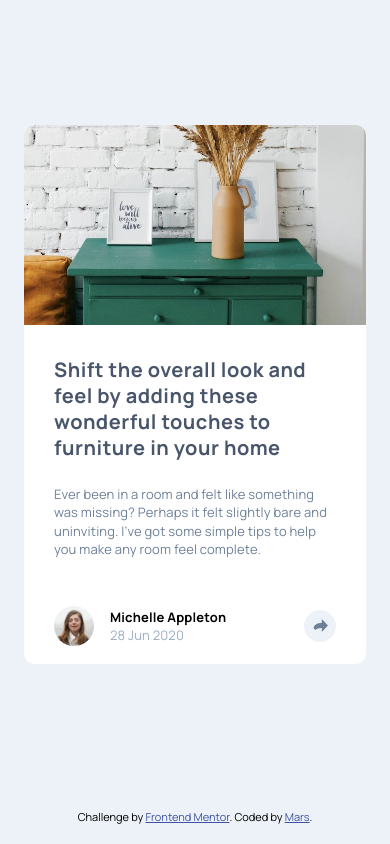
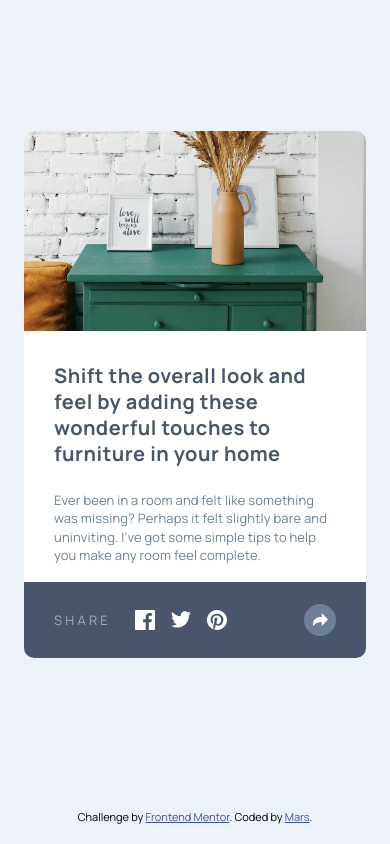
Before and after one commit to martinianol/article-preview-component, a website: page index.html in a window 390 px wide. Both pictures are taken after a click on the button "Share". Drawn offline with Linux system fonts and the light colour scheme.

Commit message:
Mobile dynamic design

```diff
--- a/index.html
+++ b/index.html
@@ -26,6 +26,8 @@
         color: hsl(228, 45%, 44%);
       }
     </style>
+
+    <script src="js/main.js" defer></script>
   </head>
   <body>
     <main>
@@ -46,17 +48,38 @@
             </p>
           </section>
           <section id="user-info">
-            <img src="./images/avatar-michelle.jpg" alt="user avatar" />
+            <img
+              class="user-image"
+              src="./images/avatar-michelle.jpg"
+              alt="user avatar"
+            />
             <div class="user-details">
               <p>Michelle Appleton</p>
               <p class="date">28 Jun 2020</p>
             </div>
-            <button id="share-btn" aria-label="Share">
-              <img src="./images/icon-share.svg" alt="Share">
+            <button id="share-btn" class="button" aria-label="Share">
+              <img src="./images/icon-share.svg" alt="Share" />
             </button>
           </section>
-          <section id="share-details">Share details</section>
         </div>
+        <section id="share-details" class="hidden">
+          <p>Share</p>
+          <div class="icons-container">
+            <div class="icon-container">
+              <img src="./images/icon-facebook.svg" alt="Facebook icon" />
+            </div>
+            <div class="icon-container">
+              <img src="./images/icon-twitter.svg" alt="Twitter icon" />
+            </div>
+            <div class="icon-container">
+              <img src="./images/icon-pinterest.svg" alt="Pinterest icon" />
+            </div>
+          </div>
+
+          <button id="share-btn-2" class="button" aria-label="Share">
+            <img src="./images/icon-share.svg" alt="Share" />
+          </button>
+        </section>
       </article>
     </main>
 
--- /dev/null
+++ b/js/main.js
@@ -0,0 +1,12 @@
+const shareBtns = document.querySelectorAll("button");
+const shareBtn = document.getElementById("share-btn");
+const shareBtn2 = document.getElementById("share-btn-2");
+const shareDetails = document.getElementById("share-details");
+const userInfo = document.getElementById("user-info");
+
+shareBtns.forEach((button) => {
+  button.addEventListener("click", (e) => {
+    shareDetails.classList.toggle("hidden");
+    userInfo.classList.toggle("hidden");
+  });
+});
--- a/styles/styles.scss
+++ b/styles/styles.scss
@@ -46,6 +46,7 @@ body {
   flex-direction: column;
   min-height: 100vh;
   background-color: $grey-200;
+}
 
 main {
   padding: 0px 24px;
@@ -66,12 +67,12 @@ body {
   border-radius: 10px;
   overflow: hidden;
 
-    @media(min-width: $break-point-1) {
+  @media (min-width: $break-point-1) {
     flex-direction: row;
     max-width: 608px;
   }
 
-    @media(min-width: $break-point-2) {
+  @media (min-width: $break-point-2) {
     max-width: 730px;
   }
 
@@ -79,7 +80,7 @@ body {
     max-height: 200px;
     overflow: hidden; // Ensures anything outside the container is hidden
 
-      @media(min-width: $break-point-1) {
+    @media (min-width: $break-point-1) {
       max-height: unset;
       flex: 0 0 39%;
     }
@@ -90,7 +91,7 @@ body {
       object-fit: cover; // Ensures the image fills the container without distortion
       object-position: center -20px;
 
-        @media(min-width: $break-point-1) {
+      @media (min-width: $break-point-1) {
         object-fit: unset;
         object-position: center;
       }
@@ -103,16 +104,14 @@ body {
   flex-direction: column;
   padding: 32px 30px 18px;
 
-    @media(min-width: $break-point-1) {
+  @media (min-width: $break-point-1) {
     padding: 41px 36px 41px 32px;
     flex: 0 0 61%;
   }
 
-    @media(min-width: $break-point-1) {
+  @media (min-width: $break-point-2) {
     padding: 30px 40px;
-      flex: 0 0 61%;
   }
-
 
   .product-description {
     display: flex;
@@ -137,12 +136,16 @@ body {
   align-items: center;
   gap: 16px;
 
-    @media(min-width: $break-point-1) {
+  &.hidden {
+    display: none;
+  }
+
+  @media (min-width: $break-point-1) {
     margin-top: 24px;
     padding-right: 5px;
   }
 
-    img {
+  .user-image {
     width: 40px;
     height: 40px;
     border-radius: 50%;
@@ -159,10 +162,10 @@ body {
       font-weight: 400;
     }
   }
+}
 
-    #share-btn {
+.button {
   margin-left: auto;
-      background-color: $grey-200;
   border: none;
   cursor: pointer;
   display: flex;
@@ -176,21 +179,66 @@ body {
   img {
     width: 15px;
     height: 13px;
-        filter: invert(0); // Default color (original SVG color)
     transition: filter 0.3s ease;
+  }
+}
+
+#share-btn {
+  background-color: $grey-200;
+  img {
+    filter: invert(0);
   }
 
   &:hover {
+    background-color: $grey-500;
+    img {
+      filter: brightness(0) invert(1);
+    }
+  }
+}
+
+#share-btn-2 {
   background-color: $grey-500;
 
   img {
     filter: brightness(0) invert(1);
   }
+
+  &:hover {
+    background-color: $grey-200;
+    img {
+      filter: invert(0);
     }
   }
 }
 
 #share-details {
+  display: flex;
+  align-items: center;
+  gap: 24px;
+  background-color: $grey-900;
+  padding: 22px 30px;
+
+  &.hidden {
     display: none;
   }
+
+  p {
+    text-transform: uppercase;
+    @include text-preset-3;
+    letter-spacing: 3.25px;
+    color: $grey-400;
   }
+
+  .icons-container {
+    display: flex;
+    gap: 16px;
+    align-items: center;
+    height: 20px;
+    line-height: 0;
+
+    img {
+      width: 20px;
+    }
+  }
+}
```
Also changed, not shown: css/styles.css, 1 other file. Lines whose indentation alone changed are shown as unchanged.
